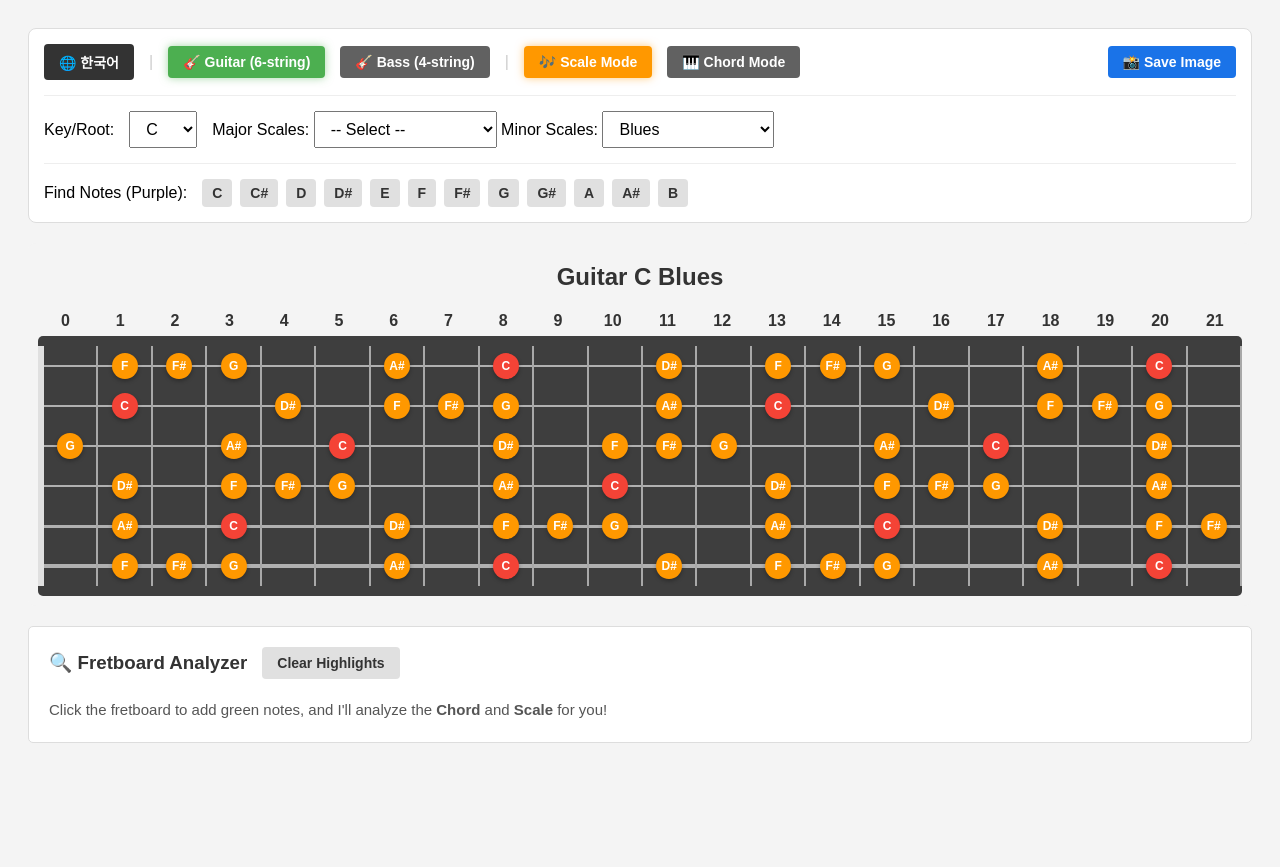
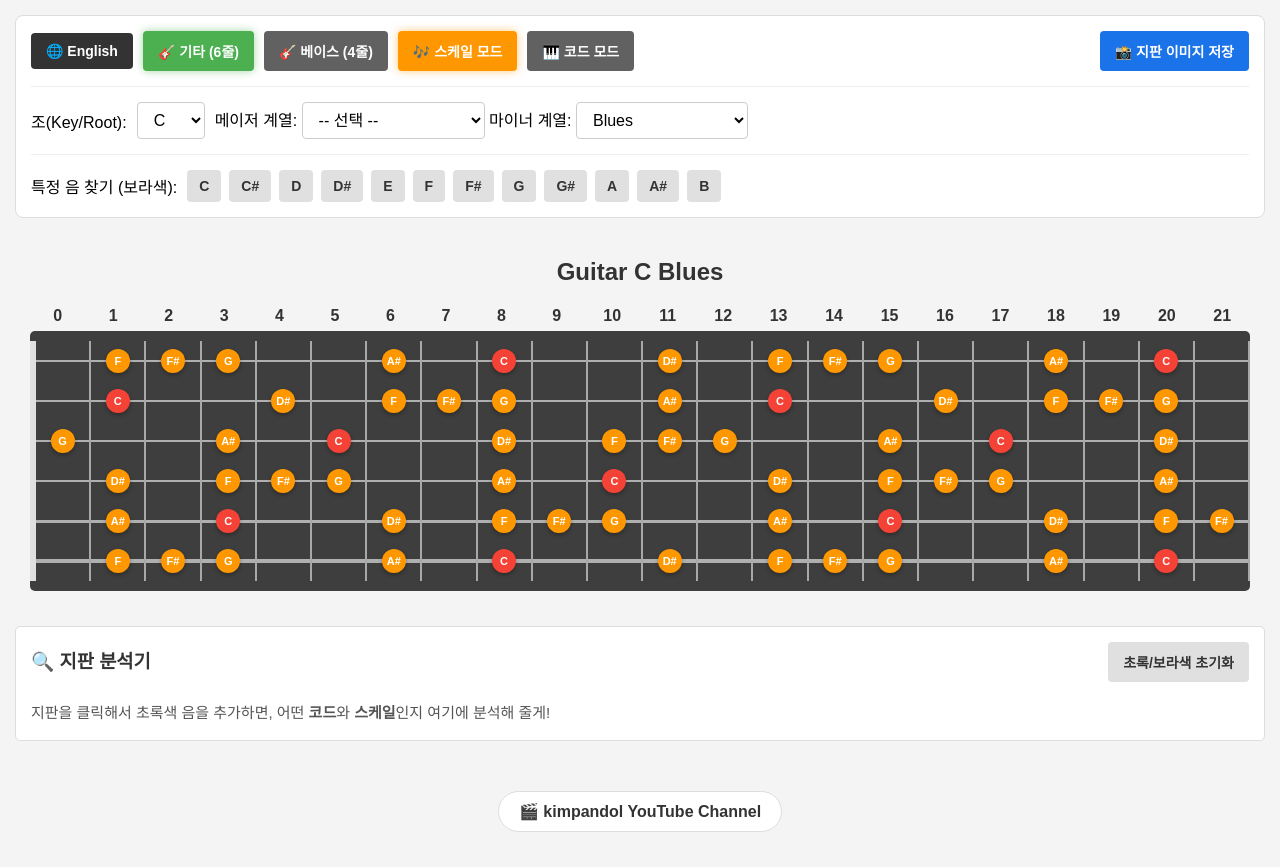
Before and after one commit to kimpandol/Guitar-Scale-Viewer, a plain HTML site: page index.html in a window 1280 px wide. Before the commit the page ends 800 px from the top, so only its background shows below. Drawn offline with nearby package versions, Linux system fonts and the light colour scheme.

Commit message:
Update index.html
youtube

```diff
--- a/index.html
+++ b/index.html
@@ -8,14 +8,17 @@
       gtag('js', new Date());
       gtag('config', 'G-2ZD42Y9WN8');
     </script>
+
     <meta charset="UTF-8">
+    <meta name="viewport" content="width=device-width, initial-scale=1.0, maximum-scale=1.0, user-scalable=no">
     <title>기타 & 베이스 스케일/코드 뷰어</title>
     <script src="https://cdnjs.cloudflare.com/ajax/libs/html2canvas/1.4.1/html2canvas.min.js"></script>
     <style>
         body {
             font-family: sans-serif;
             background-color: #f4f4f4;
-            padding: 20px;
+            padding: 15px;
+            margin: 0;
         }
         .controls-container {
             background-color: #fff;
@@ -26,7 +29,7 @@
         }
         .controls-row {
             display: flex;
-            gap: 15px;
+            gap: 10px;
             align-items: center;
             flex-wrap: wrap;
             margin-bottom: 15px;
@@ -38,18 +41,30 @@
             width: 100%;
             height: 1px;
             background-color: #eee;
-            margin: 5px 0 15px 0;
+            margin: 10px 0 15px 0;
         }
         select {
             padding: 8px 12px;
             font-size: 16px;
+            border: 1px solid #ccc;
+            border-radius: 4px;
+            background-color: #fff;
+        }
+
+        .fretboard-scroll-wrapper {
+            width: 100%;
+            overflow-x: auto;
+            -webkit-overflow-scrolling: touch;
+            margin-bottom: 20px;
+            border-radius: 8px;
         }
 
         #capture-area {
             background-color: #f4f4f4;
-            padding: 20px 10px 10px 10px;
-            border-radius: 8px;
-            margin-bottom: 20px;
+            padding: 20px 15px 15px 15px;
+            width: max-content;
+            min-width: 100%;
+            box-sizing: border-box;
         }
 
         #capture-title {
@@ -67,8 +82,9 @@
             background-color: #3e3e3e;
             padding: 10px 0;
             border-radius: 5px;
-            overflow-x: auto;
             user-select: none;
+            width: max-content;
+            min-width: 100%;
         }
 
         .string {
@@ -97,7 +113,7 @@
 
         .fret {
             flex: 1;
-            min-width: 50px;
+            min-width: 45px;
             height: 100%;
             border-right: 2px solid #a8a8a8;
             display: flex;
@@ -110,19 +126,19 @@
         .fret:hover { background-color: rgba(255, 255, 255, 0.1); }
         .fret:first-child {
             border-left: 6px solid #e0e0e0;
-            min-width: 40px;
+            min-width: 35px;
         }
 
         .note {
-            width: 26px;
-            height: 26px;
+            width: 24px;
+            height: 24px;
             border-radius: 50%;
             background-color: #ff9800;
             color: white;
             display: none;
             justify-content: center;
             align-items: center;
-            font-size: 12px;
+            font-size: 11px;
             font-weight: bold;
             z-index: 3;
             box-shadow: 0 2px 4px rgba(0,0,0,0.3);
@@ -154,17 +170,19 @@
             align-items: center;
             color: #333;
             font-weight: bold;
+            width: max-content;
+            min-width: 100%;
         }
         .fret-number {
             flex: 1;
-            min-width: 50px;
+            min-width: 45px;
             text-align: center;
         }
-        .fret-number:first-child { min-width: 40px; }
+        .fret-number:first-child { min-width: 35px; }
 
         .analyzer {
-            margin-top: 20px;
-            padding: 20px;
+            margin-top: 10px;
+            padding: 15px;
             background-color: #fff;
             border: 1px solid #ddd;
             border-radius: 5px;
@@ -175,32 +193,35 @@
             color: #333;
             display: flex;
             align-items: center;
-            gap: 15px;
+            justify-content: space-between;
+            flex-wrap: wrap;
+            gap: 10px;
         }
-        .analyzer-content { font-size: 15px; color: #555; }
+        .analyzer-content { font-size: 15px; color: #555; word-break: keep-all; }
 
         .btn {
             background-color: #e0e0e0;
             border: none;
-            padding: 8px 15px;
+            padding: 10px 15px;
             border-radius: 4px;
             cursor: pointer;
             font-size: 14px;
             font-weight: bold;
             color: #333;
+            touch-action: manipulation;
         }
         .btn:hover { background-color: #ccc; }
 
         .lang-btn { background-color: #333; color: white; }
         .lang-btn:hover { background-color: #111; }
 
-        .instrument-btn { background-color: #616161; color: white; font-size: 14px; }
+        .instrument-btn { background-color: #616161; color: white; }
         .instrument-btn.active { background-color: #4CAF50; box-shadow: 0 0 8px rgba(76,175,80,0.5); }
 
-        .mode-btn { background-color: #616161; color: white; font-size: 14px; }
+        .mode-btn { background-color: #616161; color: white; }
         .mode-btn.active { background-color: #ff9800; box-shadow: 0 0 8px rgba(255,152,0,0.5); }
 
-        .find-note-btn { padding: 6px 10px; font-size: 14px; background-color: #e0e0e0; }
+        .find-note-btn { padding: 8px 12px; font-size: 14px; background-color: #e0e0e0; flex-grow: 1; text-align: center; }
         .find-note-btn.active { background-color: #9c27b0; color: white; box-shadow: 0 0 6px rgba(156, 39, 176, 0.6); }
 
         .capture-btn { background-color: #1a73e8; color: white; margin-left: auto; }
@@ -215,6 +236,52 @@
             margin-bottom: 5px;
         }
         .clickable-scale:hover { color: #1152a3; font-weight: bold; }
+
+        /* 🔥 유튜브 링크 스타일 */
+        .youtube-footer {
+            margin-top: 30px;
+            text-align: center;
+            padding: 20px;
+        }
+        .youtube-link {
+            display: inline-flex;
+            align-items: center;
+            gap: 8px;
+            text-decoration: none;
+            color: #333;
+            font-weight: bold;
+            font-size: 16px;
+            padding: 10px 20px;
+            border: 1px solid #ddd;
+            border-radius: 30px;
+            background-color: #fff;
+            transition: all 0.2s ease;
+        }
+        .youtube-link:hover {
+            background-color: #ff0000;
+            color: #fff;
+            border-color: #ff0000;
+            transform: translateY(-2px);
+            box-shadow: 0 4px 10px rgba(0,0,0,0.1);
+        }
+
+        @media (max-width: 768px) {
+            .controls-row { flex-direction: column; align-items: stretch; gap: 8px; }
+            .controls-row > span { display: flex; flex-direction: column; gap: 8px; }
+            .capture-btn { margin-left: 0; }
+            .btn { width: 100%; padding: 12px; font-size: 16px; }
+            select { width: 100%; padding: 12px; }
+            #note-buttons-container { display: grid !important; grid-template-columns: repeat(4, 1fr); gap: 5px; }
+            .find-note-btn { width: 100%; padding: 10px 0; }
+            .analyzer h3 { flex-direction: column; align-items: stretch; }
+            #clear-custom-btn { width: 100%; margin-top: 10px; }
+            .string { height: 28px; }
+            .fret { min-width: 20px; }
+            .fret:first-child { min-width: 15px; border-left-width: 4px; }
+            .fret-number { min-width: 20px; font-size: 10px; }
+            .fret-number:first-child { min-width: 15px; }
+            .note { width: 15px; height: 15px; font-size: 7px; border-width: 1px; }
+        }
     </style>
 </head>
 <body>
@@ -222,13 +289,10 @@
     <div class="controls-container">
         <div class="controls-row">
             <button id="lang-btn" class="btn lang-btn">🌐 English</button>
-            <span style="color:#ccc;">|</span>
             <button id="guitar-btn" class="btn instrument-btn active">🎸 기타 (6줄)</button>
             <button id="bass-btn" class="btn instrument-btn">🎸 베이스 (4줄)</button>
-            <span style="color:#ccc;">|</span>
             <button id="scale-mode-btn" class="btn mode-btn active">🎶 스케일 모드</button>
             <button id="chord-mode-btn" class="btn mode-btn">🎹 코드 모드</button>
-
             <button id="capture-btn" class="btn capture-btn">📸 지판 이미지 저장</button>
         </div>
 
@@ -259,10 +323,12 @@
         </div>
     </div>
 
-    <div id="capture-area">
-        <h2 id="capture-title">Guitar C Blues</h2>
-        <div class="fret-numbers" id="fret-numbers"></div>
-        <div class="fretboard instrument-guitar" id="fretboard"></div>
+    <div class="fretboard-scroll-wrapper">
+        <div id="capture-area">
+            <h2 id="capture-title">Guitar C Blues</h2>
+            <div class="fret-numbers" id="fret-numbers"></div>
+            <div class="fretboard instrument-guitar" id="fretboard"></div>
+        </div>
     </div>
 
     <div class="analyzer">
@@ -271,11 +337,16 @@
             <button id="clear-custom-btn" class="btn">초록/보라색 초기화</button>
         </h3>
         <div id="scale-analysis-result" class="analyzer-content">
-            </div>
+        </div>
+    </div>
+
+    <div class="youtube-footer">
+        <a href="https://www.youtube.com/@kimpandol123" target="_blank" class="youtube-link">
+            🎬 kimpandol YouTube Channel
+        </a>
     </div>
 
     <script>
-        // 🌐 언어 데이터 사전
         const i18n = {
             ko: {
                 langBtn: "🌐 English",
@@ -290,7 +361,7 @@
                 lblChord: "코드 종류: ",
                 lblFindNote: "특정 음 찾기 (보라색): ",
                 selectDefault: "-- 선택 --",
-                analyzerTitle: "🔍 지판 분석기 (코드 & 스케일)",
+                analyzerTitle: "🔍 지판 분석기",
                 clearBtn: "초록/보라색 초기화",
                 analyzerDefault: "지판을 클릭해서 초록색 음을 추가하면, 어떤 <strong>코드</strong>와 <strong>스케일</strong>인지 여기에 분석해 줄게!",
                 txtCurrentNotes: "현재 찍은 음: ",
@@ -327,13 +398,7 @@
             }
         };
 
-        // 🔥 접속자의 브라우저 언어 감지해서 초기 언어 설정하기
-        let currentLang = 'en'; // 기본값은 영어
-        const browserLang = navigator.language || navigator.userLanguage;
-        // 브라우저 언어 설정에 'ko'가 포함되어 있으면 한국어로 설정
-        if (browserLang && browserLang.toLowerCase().includes('ko')) {
-            currentLang = 'ko';
-        }
+        let currentLang = 'ko';
 
         const notes = ['C', 'C#', 'D', 'D#', 'E', 'F', 'F#', 'G', 'G#', 'A', 'A#', 'B'];
         const tunings = {
@@ -429,7 +494,6 @@
         function applyLanguage() {
             const t = i18n[currentLang];
 
-            // 버튼들
             document.getElementById('lang-btn').innerText = t.langBtn;
             document.getElementById('guitar-btn').innerText = t.guitarBtn;
             document.getElementById('bass-btn').innerText = t.bassBtn;
@@ -437,18 +501,15 @@
             document.getElementById('chord-mode-btn').innerText = t.chordModeBtn;
             document.getElementById('capture-btn').innerText = t.captureBtn;
 
-            // 라벨들
             document.getElementById('lbl-key').innerText = t.lblKey;
             document.getElementById('lbl-major').innerText = t.lblMajor;
             document.getElementById('lbl-minor').innerText = t.lblMinor;
             document.getElementById('lbl-chord').innerText = t.lblChord;
             document.getElementById('lbl-find-note').innerText = t.lblFindNote;
 
-            // 분석기 제목 및 초기화 버튼
             document.getElementById('lbl-analyzer-title').innerText = t.analyzerTitle;
             document.getElementById('clear-custom-btn').innerText = t.clearBtn;
 
-            // 셀렉트 박스 기본 문구 업데이트
             document.querySelectorAll('select option[value=""]').forEach(opt => opt.innerText = t.selectDefault);
 
             analyzeCustomNotes();
```
